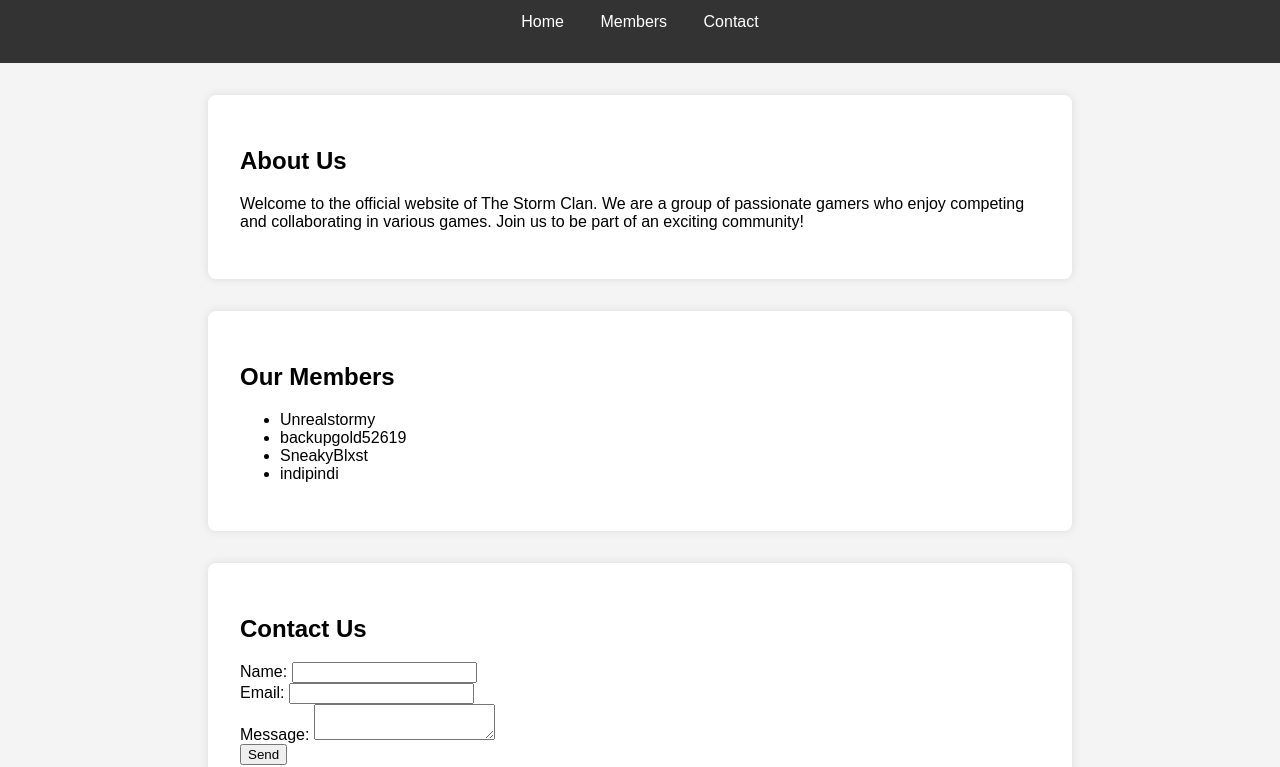
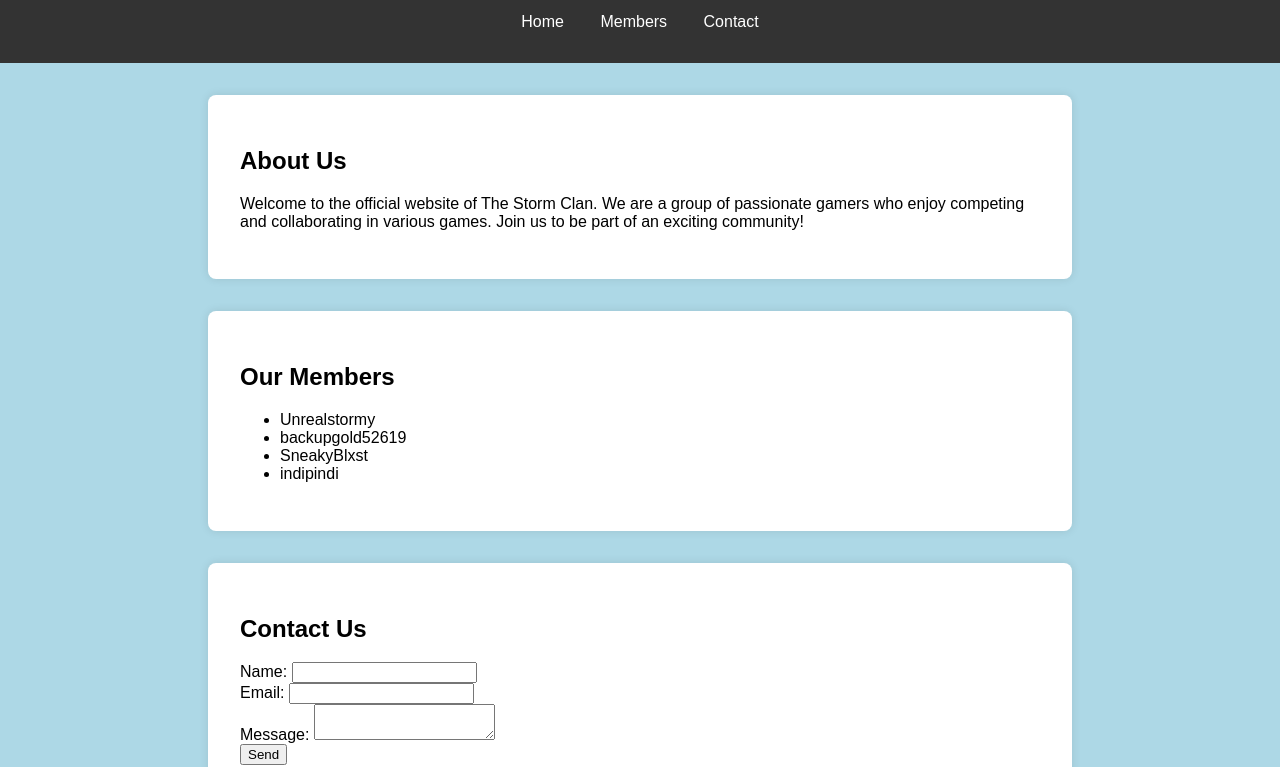
Before and after one commit to SneakyBlxst/Storm-clan, a plain HTML site: page index.html in a window 1280 px wide. Shown: the part 56-823 px from the top of the page. Drawn offline with Linux system fonts and the light colour scheme.

Commit message:
Update styles.css

```diff
--- a/styles.css
+++ b/styles.css
@@ -2,7 +2,7 @@ body {
     font-family: Arial, sans-serif;
     margin: 0;
     padding: 0;
-    background-color: #f4f4f4;
+    background-color: #ADD8E6;
 }
 
 header {
```
